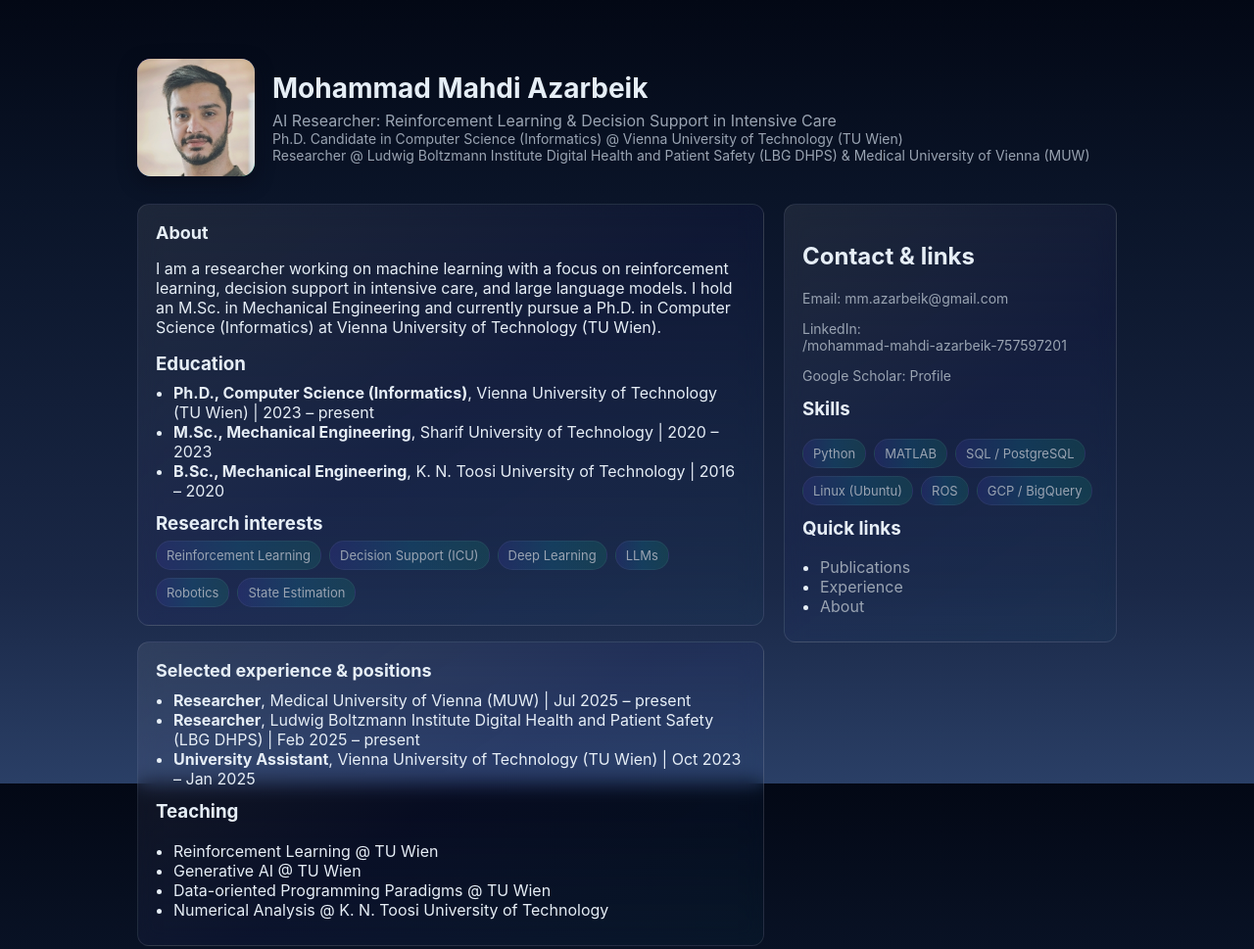
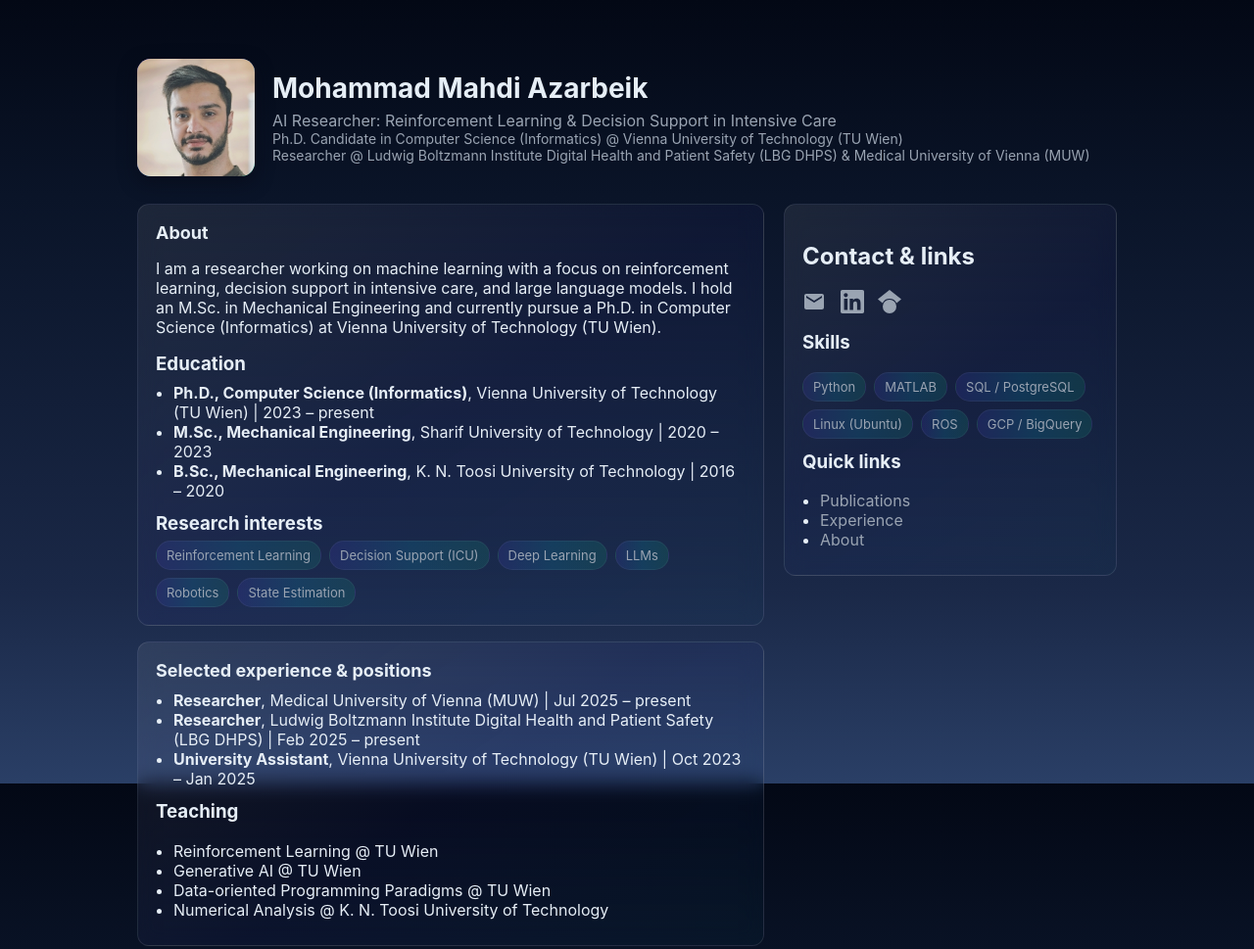
Before and after one commit to mazarbeik/azarbeik, a plain HTML site: page index.html in a window 1280 px wide. Shown: the top 969 px of the page at 98% size. Drawn offline with Linux system fonts and the light colour scheme.

Commit message:
Update index.html

```diff
--- a/index.html
+++ b/index.html
@@ -198,9 +198,23 @@
       <aside>
         <div class="card contact">
           <h2>Contact & links</h2>
-          <p class="meta">Email: <a class="link" href="mailto:mm.azarbeik@gmail.com">mm.azarbeik@gmail.com</a></p>
-          <p class="meta">LinkedIn: <a class="link" href="https://www.linkedin.com/in/mohammad-mahdi-azarbeik-757597201/">/mohammad-mahdi-azarbeik-757597201</a></p>
-          <p class="meta">Google Scholar: <a class="link" href="https://scholar.google.com/citations?authuser=1&user=tVbfK3AAAAAJ">Profile</a></p>
+          <div class="contact-icons">
+            <a href="mailto:mm.azarbeik@gmail.com" class="contact-icon" title="Email">
+              <svg width="24" height="24" viewBox="0 0 24 24" fill="currentColor">
+                <path d="M20 4H4c-1.1 0-1.99.9-1.99 2L2 18c0 1.1.9 2 2 2h16c1.1 0 2-.9 2-2V6c0-1.1-.9-2-2-2zm0 4l-8 5-8-5V6l8 5 8-5v2z"/>
+              </svg>
+            </a>
+            <a href="https://www.linkedin.com/in/mohammad-mahdi-azarbeik-757597201/" class="contact-icon" title="LinkedIn" target="_blank">
+              <svg width="24" height="24" viewBox="0 0 24 24" fill="currentColor">
+                <path d="M20.447 20.452h-3.554v-5.569c0-1.328-.027-3.037-1.852-3.037-1.853 0-2.136 1.445-2.136 2.939v5.667H9.351V9h3.414v1.561h.046c.477-.9 1.637-1.85 3.37-1.85 3.601 0 4.267 2.37 4.267 5.455v6.286zM5.337 7.433c-1.144 0-2.063-.926-2.063-2.065 0-1.138.92-2.063 2.063-2.063 1.14 0 2.064.925 2.064 2.063 0 1.139-.925 2.065-2.064 2.065zm1.782 13.019H3.555V9h3.564v11.452zM22.225 0H1.771C.792 0 0 .774 0 1.729v20.542C0 23.227.792 24 1.771 24h20.451C23.2 24 24 23.227 24 22.271V1.729C24 .774 23.2 0 22.222 0h.003z"/>
+              </svg>
+            </a>
+            <a href="https://scholar.google.com/citations?authuser=1&user=tVbfK3AAAAAJ" class="contact-icon" title="Google Scholar" target="_blank">
+              <svg width="24" height="24" viewBox="0 0 24 24" fill="currentColor">
+                <path d="M12 24a7 7 0 1 1 0-14 7 7 0 0 1 0 14zm0-24L0 9.5l4.838 3.94A8 8 0 0 1 12 9a8 8 0 0 1 7.162 4.44L24 9.5 12 0z"/>
+              </svg>
+            </a>
+          </div>
 
           <h3 style="margin-top:14px">Skills</h3>
           <div class="skill-badges" style="margin-top:6px">
```
